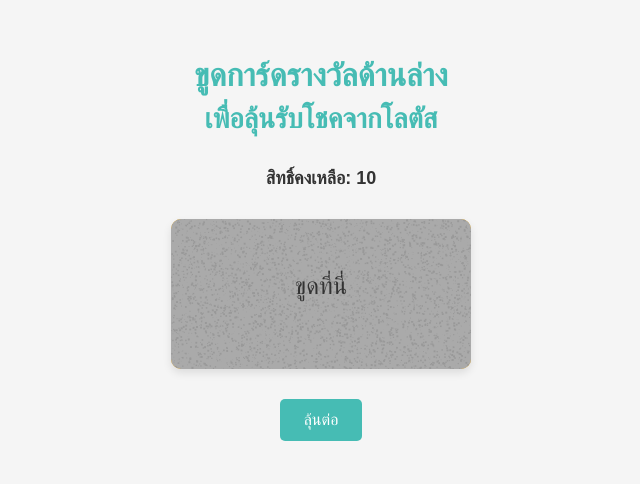
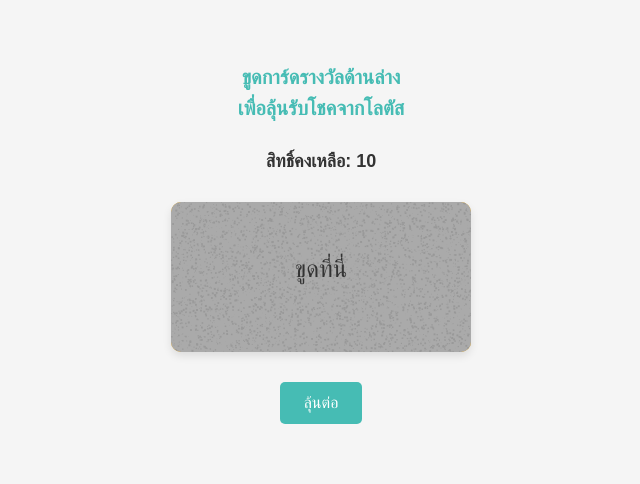
Before and after one commit to srisukr/scratch-card-game, a website: page index.html in a window 1280 px wide. Shown: the part 153-637 px from the top of the page, without its empty margins (319-959 px from the left). Drawn offline with Linux system fonts and the light colour scheme.

Commit message:
Update index.html

```diff
--- a/index.html
+++ b/index.html
@@ -24,6 +24,7 @@
     h1 {
       color: #46bcb4;
       margin-bottom: 5px;
+      font-size: 1.25em;
       line-height: 1.3;
     }
 
@@ -31,7 +32,7 @@
       color: #46bcb4;
       margin-top: 0;
       margin-bottom: 30px;
-      font-size: 1.75em;
+      font-size: 1.25em;
       line-height: 1.3;
       font-weight: bold;
     }
```
